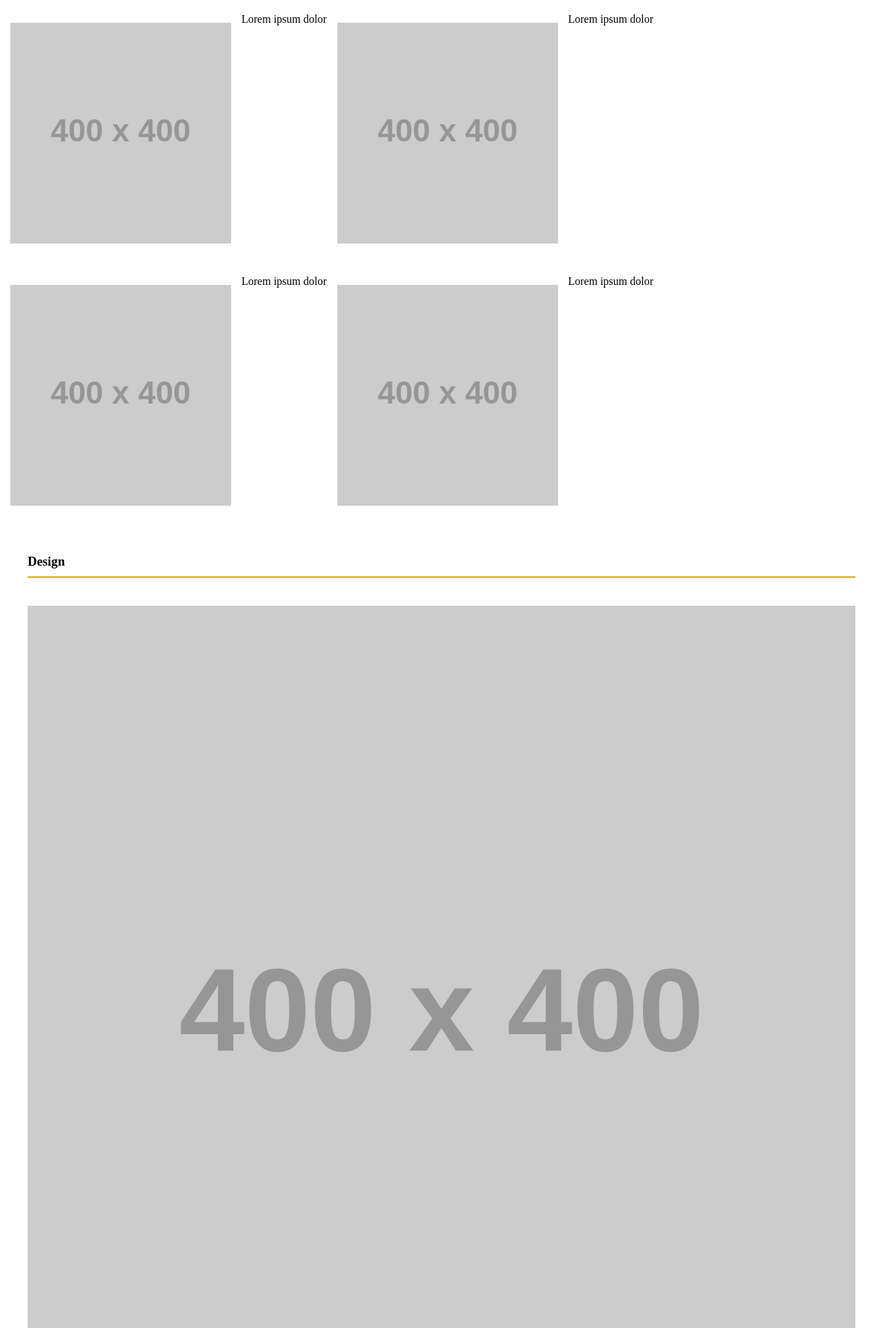
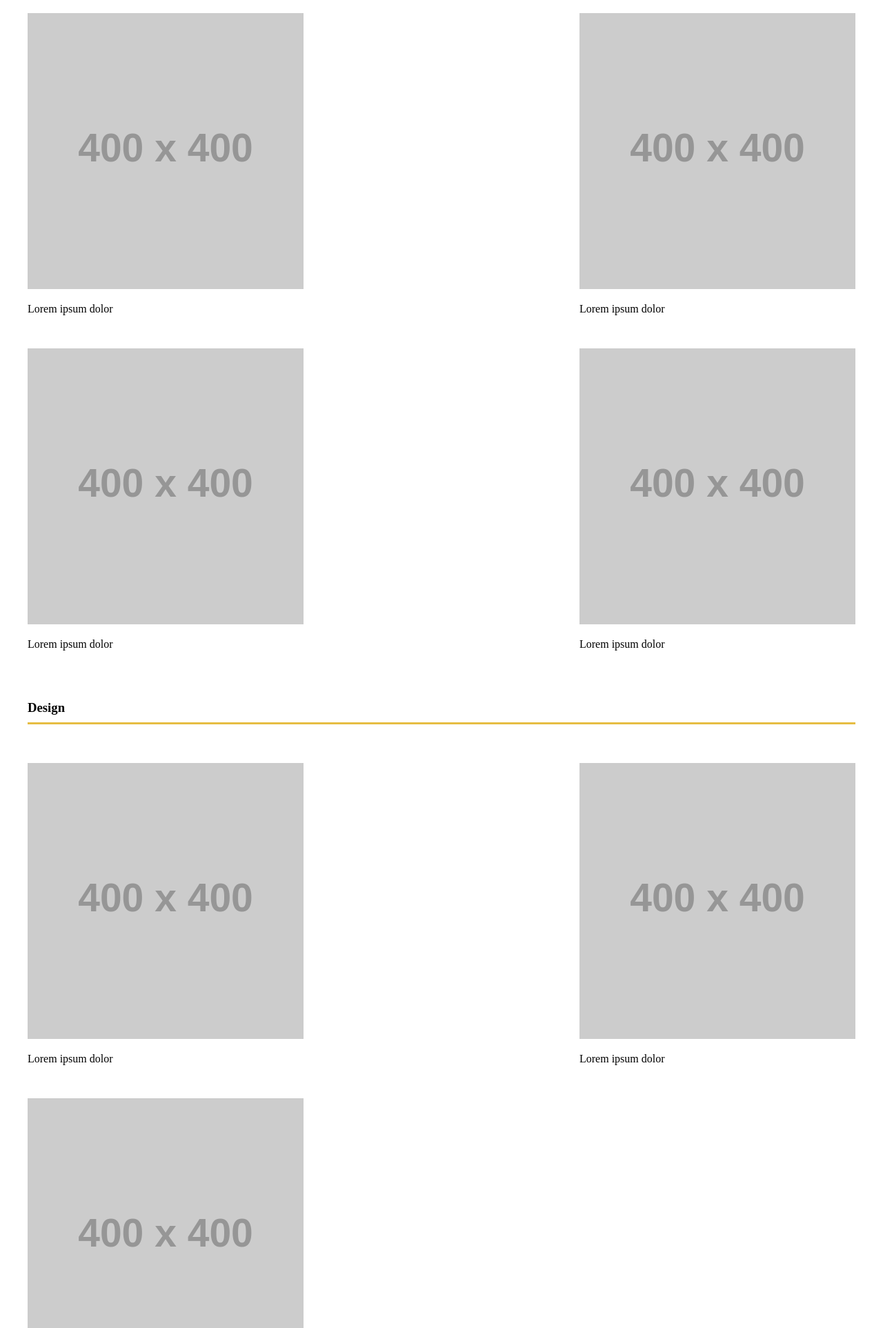
Before and after one commit to Vildedr/Eksamen2023, a plain HTML site: page portfolio.html in a window 1280 px wide. Shown: the part 875-2800 px from the top of the page at 69% size. Drawn offline with Linux system fonts and the light colour scheme; placeholder pictures from the web are drawn by us.

Commit message:
Fiksa bildene

```diff
--- a/css/style.css
+++ b/css/style.css
@@ -410,36 +410,37 @@ header nav ul li a{
     display: flex;
     flex-direction: row;
     flex-wrap: wrap;
+    justify-content: space-between;
 }
 
-/**jfjhfdhjffhjgkddddddddddddddddddddddddddddddddddddddddddddddddddddddddddddddddddddddddddddddddddddddddddddddddddd**/
+#bilde-left{
+
+}
+
 #flexboks11 img{
-    width: 25%;
-    margin: 30px 15px 30px 15px;
+    width: 100%;
 }
 
 #flexboks12{
     display: flex;
     flex-direction: row;
-    justify-content: space-around;
     flex-wrap: wrap;
+    justify-content: space-between;
 }
 
 #flexboks12 img{
     width: 100%;
-    margin: 0 40px 0 40px;
 }
 
 #flexboks13{
     display: flex;
     flex-direction: row;
-    justify-content: space-around;
+    justify-content: space-between;
     flex-wrap: wrap;
 }
 
 #flexboks13 img{
     width: 100%;
-    margin: 0 40px 0 40px;
 }
 /**SLUTT**/
 
--- a/portfolio.html
+++ b/portfolio.html
@@ -36,44 +36,71 @@
                 </section>
                 <section>
                     <h3 id="branding" class="overskrift">Branding</h3>
-                    <!--OBS BØR DET VÆRE P ELLER FIGCAPTION?-->
                     <article id="flexboks11">
+                        <figure>
                             <img src="https://placehold.co/400" alt="Placeholder image">
                             <figcaption>
                                 <p>Lorem ipsum dolor</p>
                             </figcaption>
+                        </figure>
+                        <figure>
                             <img src="https://placehold.co/400" alt="Placeholder image">
                             <figcaption>
                                 <p>Lorem ipsum dolor</p>
                             </figcaption>
+                        </figure>
+                        <figure>
                             <img src="https://placehold.co/400" alt="Placeholder image">
                             <figcaption>
                                <p>Lorem ipsum dolor</p>
                             </figcaption>
+                        </figure>
+                        <figure id="bilde-left">
                             <img src="https://placehold.co/400" alt="Placeholder image">
                             <figcaption>
                                 <p>Lorem ipsum dolor</p>
                             </figcaption>
+                        </figure>
                     </article>
                 </section>
                 <section>
                     <h3 id="design" class="overskrift">Design</h3>
                     <article id="flexboks12">
+                        <figure>
                             <img src="https://placehold.co/400" alt="Placeholder image">
+                            <figcaption>
                                 <p>Lorem ipsum dolor</p>
+                            </figcaption>
+                        </figure>
+                        <figure>
                             <img src="https://placehold.co/400" alt="Placeholder image">
+                            <figcaption>
                                 <p>Lorem ipsum dolor</p>
+                            </figcaption>
+                        </figure>
+                        <figure>
                             <img src="https://placehold.co/400" alt="Placeholder image">
+                            <figcaption>
                                 <p>Lorem ipsum dolor</p>
+                            </figcaption>
+                        </figure>
                     </article>
                 </section>
                 <section>
                     <h3 id="development" class="overskrift">Development</h3>
                     <article id="flexboks13">
+                        <figure>
                             <img src="https://placehold.co/400" alt="Placeholder image">
+                            <figcaption>
                                 <p>Lorem ipsum dolor</p>
+                            </figcaption>
+                        </figure>
+                        <figure>
                             <img src="https://placehold.co/400" alt="Placeholder image">
+                            <figcaption>
                                 <p>Lorem ipsum dolor</p>
+                            </figcaption>
+                        </figure>
                     </article>
                 </section>
             </main>
```
Lines whose indentation alone changed are shown as unchanged.
